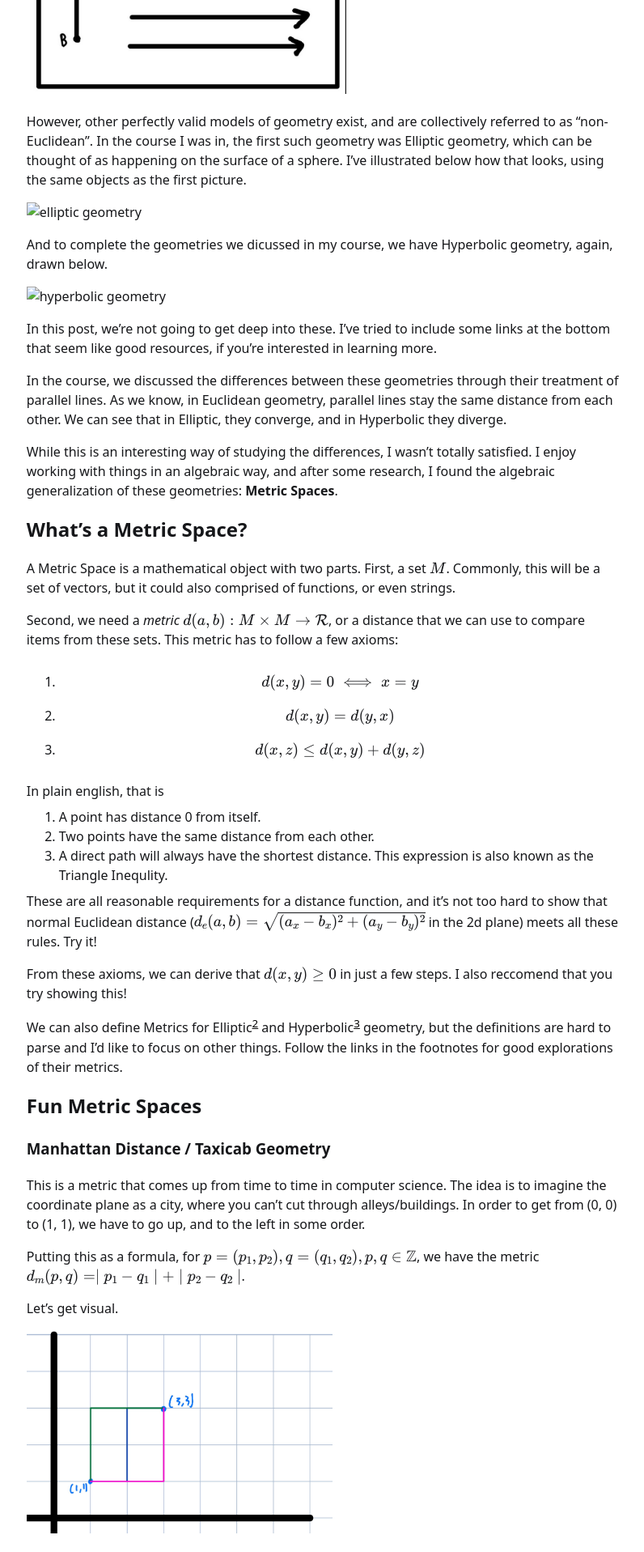
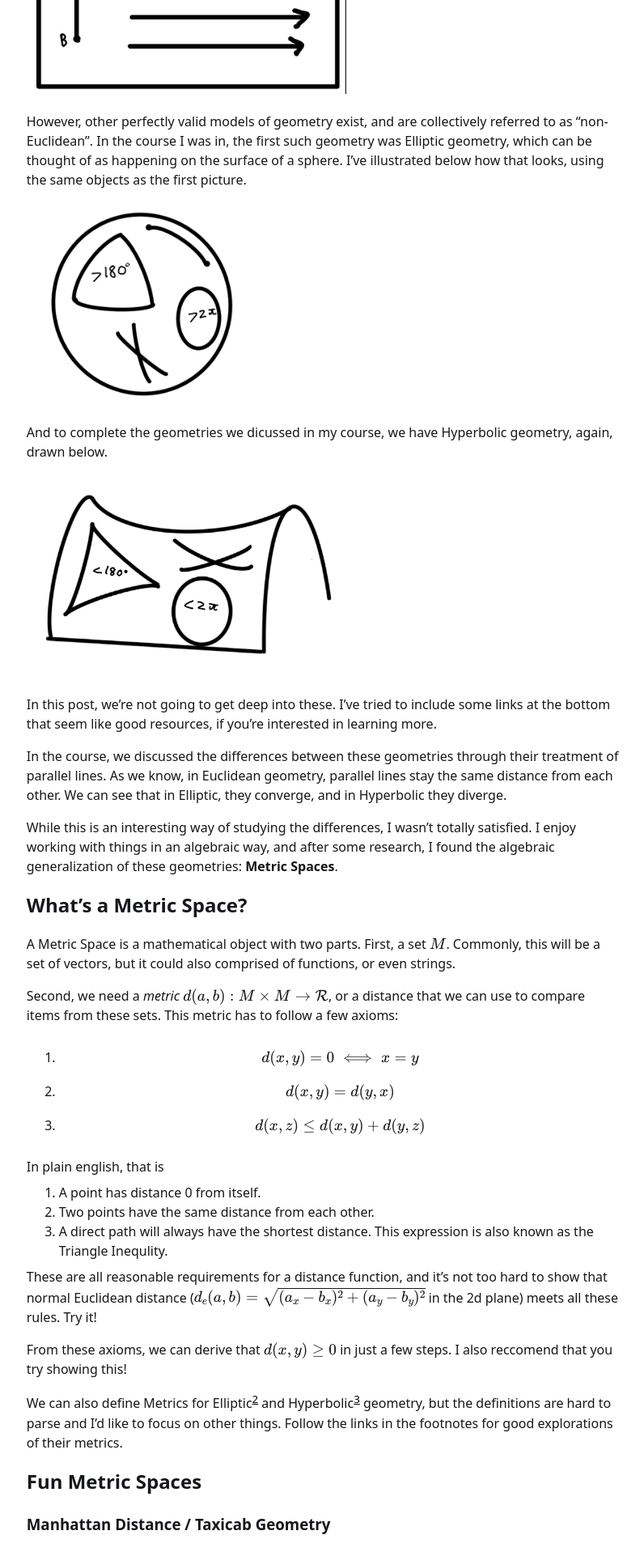
Before and after one commit to McIntireEvan/math-stories, a Jekyll site: the page built from _posts/2020-04-29-metric-spaces.md, in a window 1280 px wide. Shown: the part 368-2285 px from the top of the page at 81% size, without its empty margins (320-1116 px from the left). Built offline with Jekyll 4.4.1, drawn with Linux system fonts in a browser that asks for light colours; formulas are drawn with MathJax 3.

Commit message:
Fix images

```diff
--- a/_posts/2020-04-29-metric-spaces.md
+++ b/_posts/2020-04-29-metric-spaces.md
@@ -15,11 +15,11 @@ In my senior year of college, I took a course on Euclidean and non-Euclidean Geo
 
 However, other perfectly valid models of geometry exist, and are collectively referred to as "non-Euclidean". In the course I was in, the first such geometry was Elliptic geometry, which can be thought of as happening on the surface of a sphere. I've illustrated below how that looks, using the same objects as the first picture.
 
-![elliptic geometry]({{ site.url }}/assets/metric-spaces/elliptic.png)
+![elliptic geometry]({{ site.baseurl }}/assets/metric-spaces/elliptic.png)
 
 And to complete the geometries we dicussed in my course, we have Hyperbolic geometry, again, drawn below.
 
-![hyperbolic geometry]({{ site.url }}/assets/metric-spaces/hyperbolic.png)
+![hyperbolic geometry]({{ site.baseurl }}/assets/metric-spaces/hyperbolic.png)
 
 In this post, we're not going to get deep into these. I've tried to include some links at the bottom that seem like good resources, if you're interested in learning more.
 
```
